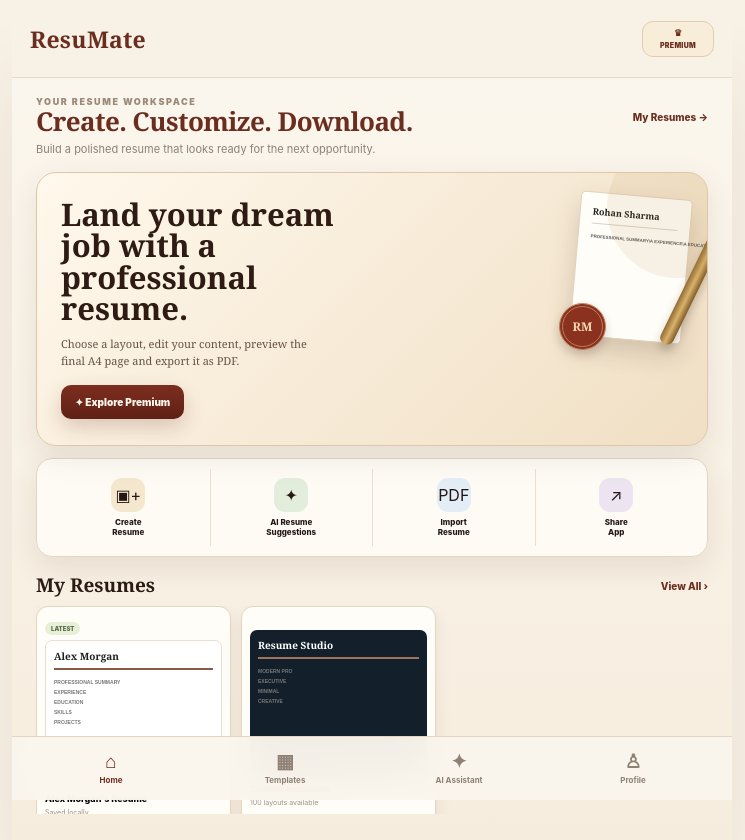
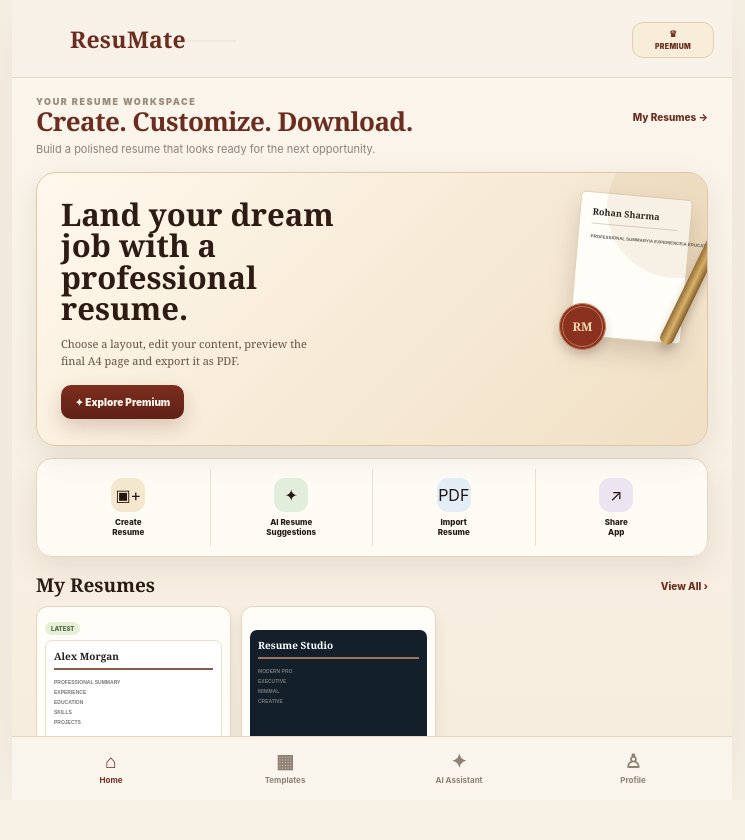
Before and after one commit to gba45684-lab/resume, a website: page www/index.html in a window 1280 px wide. Shown: the whole page, without its empty margins (268-1013 px from the left). After the commit the page ends 800 px from the top, so only its background shows below. Drawn offline with Linux system fonts and the light colour scheme; no server answers.

Commit message:
Revert latest branding wall commit

```diff
--- a/www/css/templates-scroll-fix.css
+++ b/www/css/templates-scroll-fix.css
@@ -1,12 +1,7 @@
-/* ResuMate fixed wall + single content scroller. Header branding stays parallel to the wall. */
-html,body{width:100%;min-height:100%;overflow-x:hidden!important}body{margin:0!important}.app-shell{overflow:visible!important;min-height:100dvh!important}
-.app-header{position:fixed!important;top:0!important;left:50%!important;right:auto!important;transform:translateX(-50%)!important;width:min(720px,100vw)!important;height:78px!important;z-index:1000!important;box-sizing:border-box!important}
-.app-header .brand-lockup{position:absolute!important;left:18px!important;top:50%!important;transform:translateY(-50%)!important;margin:0!important;z-index:2!important}.app-header .brand-title{white-space:nowrap!important}.app-header #premiumBtn{position:absolute!important;right:18px!important;top:50%!important;transform:translateY(-50%)!important;margin:0!important;z-index:3!important}
-.screen-root{box-sizing:border-box!important;height:calc(100dvh - 64px)!important;margin-top:78px!important;min-height:0!important;max-height:none!important;overflow-x:hidden!important;overflow-y:auto!important;-webkit-overflow-scrolling:touch!important;overscroll-behavior-y:contain!important;touch-action:pan-y!important;scroll-behavior:smooth!important;scrollbar-width:none!important}.screen-root::-webkit-scrollbar{display:none!important;width:0!important;height:0!important}
-.screen{box-sizing:border-box!important;display:none;position:relative!important;width:100%!important;min-height:100%!important;height:auto!important;max-height:none!important;overflow:visible!important;touch-action:pan-y!important;padding-bottom:calc(110px + env(safe-area-inset-bottom))!important}.screen.active{display:block!important}
-/* Home is a fixed, non-movable landing wall. */#homeScreen.active{height:100%!important;min-height:0!important;overflow:hidden!important;touch-action:none!important;padding-bottom:0!important}#homeScreen.active *{overscroll-behavior:none!important}
-/* Templates and Editor remain normal flowing content inside the one scroller. */#templatesScreen.active,#editorScreen.active{height:auto!important;max-height:none!important;overflow:visible!important;min-height:100%!important}
-#templatesScreen.active .template-tools{position:sticky!important;top:0!important;z-index:20!important}#templatesScreen.active .template-grid{display:grid!important;width:100%!important;height:auto!important;min-height:0!important;max-height:none!important;overflow:visible!important;touch-action:pan-y!important}#templatesScreen.active .template-card{min-width:0!important;touch-action:pan-y!important;scroll-margin-top:90px}
-#editorScreen.active .editor-panel,#editorScreen.active .editor-content,#editorScreen.active .form-section,#editorScreen.active .editor-body,#editorScreen.active .edit-grid{height:auto!important;max-height:none!important;overflow:visible!important;min-height:0!important;touch-action:pan-y!important}#editorScreen.active .field{min-width:0!important}#editorScreen.active .field textarea{touch-action:auto!important}
-.bottom-nav{position:fixed!important;left:50%!important;bottom:0!important;transform:translateX(-50%)!important;width:min(720px,100vw)!important;z-index:1001!important}.resumate-preview-fullscreen{overflow:auto!important;touch-action:pan-y!important}
-@media(max-width:520px){.app-header{height:78px!important}.app-header .brand-lockup{left:14px!important}.app-header #premiumBtn{right:14px!important}.screen-root{height:calc(100dvh - 64px)!important;margin-top:78px!important}.screen{padding-bottom:calc(112px + env(safe-area-inset-bottom))!important}#homeScreen.active{padding-bottom:0!important}}
+/* ResuMate scrolling architecture — one reliable native-WebView scroll surface for every normal screen. */
+html,body{width:100%;min-height:100%;overflow-x:hidden!important}.app-shell{overflow:visible!important;min-height:100dvh!important}.screen-root{box-sizing:border-box!important;height:calc(100dvh - 78px - 64px)!important;min-height:0!important;max-height:none!important;overflow-x:hidden!important;overflow-y:auto!important;-webkit-overflow-scrolling:touch!important;overscroll-behavior-y:contain!important;touch-action:pan-y!important;scroll-behavior:smooth!important;scrollbar-width:none!important}.screen-root::-webkit-scrollbar{display:none!important;width:0!important;height:0!important}.screen{box-sizing:border-box!important;display:none;position:relative!important;width:100%!important;min-height:100%!important;height:auto!important;max-height:none!important;overflow:visible!important;touch-action:pan-y!important;padding-bottom:calc(110px + env(safe-area-inset-bottom))!important}.screen.active{display:block!important}
+/* Templates: grid itself never becomes a competing scroll surface. */
+#templatesScreen.active{height:auto!important;max-height:none!important;overflow:visible!important;min-height:100%!important}#templatesScreen.active .template-tools{position:sticky!important;top:0!important;z-index:20!important}#templatesScreen.active .template-grid{display:grid!important;width:100%!important;height:auto!important;min-height:0!important;max-height:none!important;overflow:visible!important;touch-action:pan-y!important}#templatesScreen.active .template-card{min-width:0!important;touch-action:pan-y!important;scroll-margin-top:90px}
+/* Editor: form content also flows inside the same screen-root scroller. */#editorScreen.active{height:auto!important;max-height:none!important;overflow:visible!important;min-height:100%!important}#editorScreen.active .editor-panel,#editorScreen.active .editor-content,#editorScreen.active .form-section,#editorScreen.active .editor-body{height:auto!important;max-height:none!important;overflow:visible!important;min-height:0!important;touch-action:pan-y!important}#editorScreen.active .field{min-width:0!important}#editorScreen.active .field textarea{touch-action:auto!important}#editorScreen.active .edit-grid{overflow:visible!important;height:auto!important;max-height:none!important}
+/* Fixed bottom navigation remains outside the scroll surface. */.bottom-nav{position:fixed!important;left:50%!important;bottom:0!important;transform:translateX(-50%)!important;width:min(720px,100vw)!important;z-index:100!important}
+/* Preview fullscreen remains its own intentional scroller. */.resumate-preview-fullscreen{overflow:auto!important;touch-action:pan-y!important}@media(max-width:520px){.screen-root{height:calc(100dvh - 78px - 64px)!important}.screen{padding-bottom:calc(112px + env(safe-area-inset-bottom))!important}}
```
